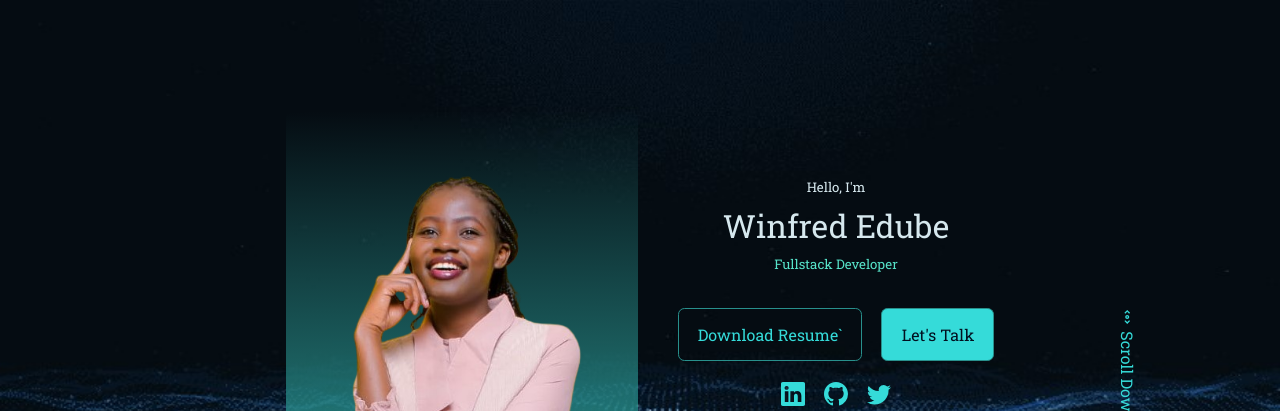
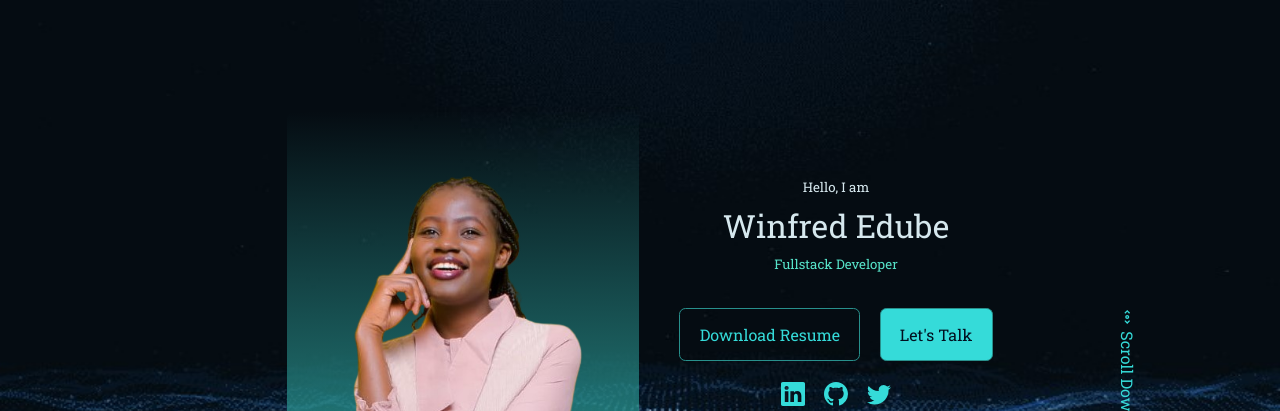
Before and after one commit to edubew/portfolio, a React (Create React App) app: page / in a window 1280 px wide. Shown: the top 411 px of the page. Built offline with nearby package versions, Linux system fonts and the light colour scheme.

Commit message:
Fix linters errors

```diff
--- a/src/Components/Header/Cta.js
+++ b/src/Components/Header/Cta.js
@@ -1,12 +1,12 @@
 import React from 'react';
-import styled from "styled-components";
+import styled from 'styled-components';
 import Resume from '../../assets/Resume.docx';
 
 const Cta = () => (
   <Div>
     <div className="cta">
       <a href={Resume} download className="btn">
-        Download Resume`
+        Download Resume
       </a>
       <a href="#contact" className="btn btn-primary">
         Let's Talk
--- a/src/Components/Header/HeadLine.js
+++ b/src/Components/Header/HeadLine.js
@@ -1,19 +1,18 @@
-import React from "react";
-import Cta from "./Cta";
-import Socials from "./Socials";
-import winnie from "../../assets/winnie.png";
+import React from 'react';
 import styled from "styled-components";
 import { CgScrollH } from "react-icons/cg";
+import Cta from './Cta';
+import Socials from './Socials';
+import winnie from '../../assets/winnie.png';
 
-const HeadLine = () => {
-  return (
+const HeadLine = () =>(
     <Header className="background">
       <div className="container header__container">
         <div className="profile__image">
           <img src={winnie} alt="profile" />
         </div>
         <div className="name__container">
-          <h5>Hello, I'm</h5>
+          <h5>Hello, I am</h5>
           <h1>Winfred Edube</h1>
           <h5 className="text-light">Fullstack Developer</h5>
 
@@ -27,8 +26,7 @@ const HeadLine = () => {
         </div>
       </div>
     </Header>
-  );
-};
+);
 
 const Header = styled.header`
   height: 100vh;
--- a/src/index.js
+++ b/src/index.js
@@ -8,7 +8,7 @@ const root = ReactDOM.createRoot(document.getElementById('root'));
 root.render(
   <React.StrictMode>
     <App />
-  </React.StrictMode>
+  </React.StrictMode>,
 );
 
 // If you want to start measuring performance in your app, pass a function
--- a/src/reportWebVitals.js
+++ b/src/reportWebVitals.js
@@ -1,6 +1,8 @@
-const reportWebVitals = onPerfEntry => {
+const reportWebVitals = (onPerfEntry) => {
   if (onPerfEntry && onPerfEntry instanceof Function) {
-    import('web-vitals').then(({ getCLS, getFID, getFCP, getLCP, getTTFB }) => {
+    import('web-vitals').then(({
+      getCLS, getFID, getFCP, getLCP, getTTFB
+    }) => {
       getCLS(onPerfEntry);
       getFID(onPerfEntry);
       getFCP(onPerfEntry);
```
Also changed, not shown: src/Components/Header/Socials.js (+7 -5 lines).
